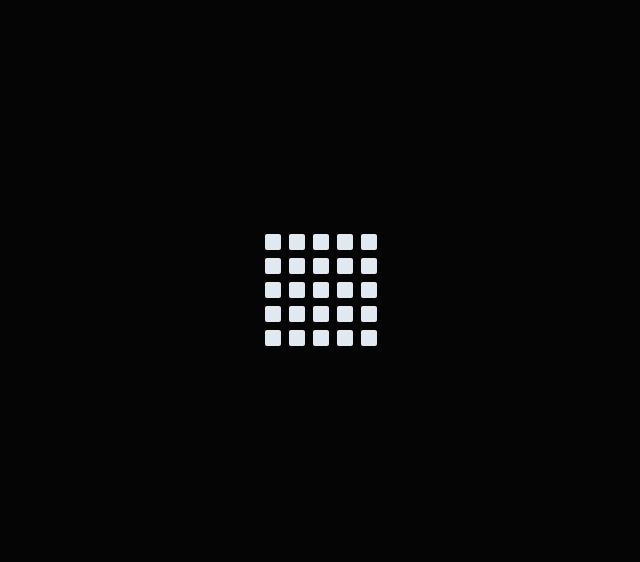
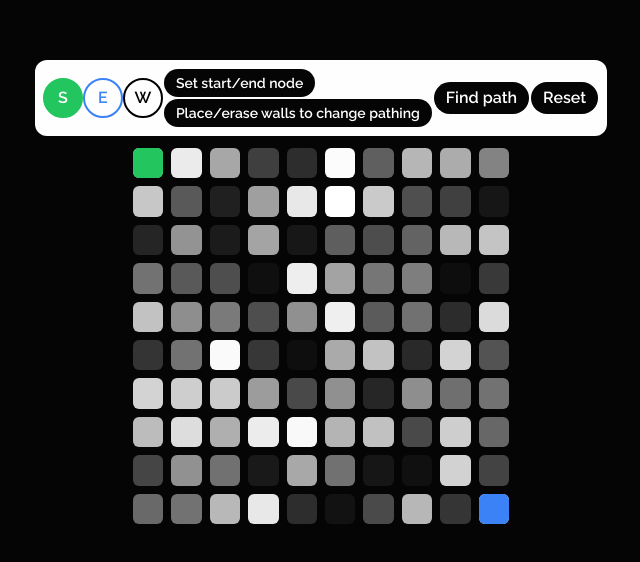
Before and after one commit to HudsonPryde/portfolio, a Next.js app: page /projects/pathing in a window 1280 px wide. Shown: the part 110-672 px from the top of the page, without its empty margins (319-959 px from the left). Built offline with nearby package versions, Linux system fonts and the light colour scheme.

Commit message:
add dijkstra

```diff
--- /dev/null
+++ b/app/projects/pathing/AStar.ts
@@ -0,0 +1,4 @@
+import { Node } from './Node';
+export default function AStar(start: Node, end: Node, walls: Node[], grid: Node[][], diagonal: boolean) {
+
+}
--- /dev/null
+++ b/app/projects/pathing/Dijkstra.ts
@@ -0,0 +1,49 @@
+import { Node, Grid } from './Node';
+export default function Dijkstra(start: Node, end: Node, walls: Node[], grid: Grid) {
+    let open: Node[] = [start];
+    let distances: number[][] = grid.nodes.map((row) => row.map((node) => Infinity));
+    let path: Node[] = [];
+    let current: Node = start;
+    distances[start.x][start.y] = 0;
+
+    while (!end.visited && open.length > 0) {
+        // remove all walls from the set of neighbors
+        if (walls.length > 0) current.neighbors = current.neighbors.filter((node) => !walls.includes(node))
+        // prioritize ending over maximizing value
+        if (current.neighbors.includes(end)) {
+            current.visited = true
+            end.visited = true
+            end.prev = current
+            break
+        }
+        // update distances for each neighbor
+        current.neighbors.forEach((node) => {
+            // minimize distance - if new path is smaller -> swap
+            if (node.visited) return;
+            const swap = distances[node.x][node.y] > distances[current.x][current.y] + node.weight
+            if (swap) {
+                distances[node.x][node.y] = distances[current.x][current.y] + node.weight
+                node.prev = current
+            }
+            // add each to open if not included already
+            if (!open.includes(node)) open.push(node)
+        })
+        // done with current node
+        current.visited = true
+        // remove visited node
+        open = open.filter((node) => !node.visited)
+        // find the open node with the smallest distance
+        const values = open.map((node) => distances[node.x][node.y])
+        const index = values.indexOf(Math.min(...values))
+        current = open[index];
+    }
+    // track path back from end
+    let trace: Node|null = end
+    while (trace) {
+        if (trace===null) break
+        path.push(trace)
+        trace = trace?.prev
+    }
+
+    return path.reverse()
+}
--- /dev/null
+++ b/app/projects/pathing/Node.ts
@@ -0,0 +1,79 @@
+import { ReactNode, Key } from "react";
+export interface Node {
+    x: number;
+    y: number;
+    neighbors: Node[];
+    visited: boolean;
+    weight: number;
+    prev: Node|null;
+    is(node: Node): boolean;
+    addNeighbor(node: Node): void;
+    getNeighbors(): Node[];
+}
+export class Node implements Node {
+    x: number;
+    y: number;
+    neighbors: Node[] = [];
+    prev: Node|null = null;
+    visited: boolean = false;
+    weight: number  = Math.floor(Math.random() * 1000);
+
+    constructor(x: number, y: number) {
+        this.x = x;
+        this.y = y;
+    }
+
+    is(node: Node): boolean {
+        return this.x === node.x && this.y === node.y;
+    }
+
+    addNeighbor(node: Node): void {
+        this.neighbors.push(node);
+    }
+    getNeighbors(): Node[] {
+        return this.neighbors;
+    }
+}
+
+const cardinal = [
+    {x: +1, y: 0},
+    {x: 0, y: +1},
+    {x: -1, y: 0},
+    {x: 0, y: -1},
+]
+const diagonals = [
+    ...cardinal,
+    {x: +1, y: +1},
+    {x: -1, y: +1},
+    {x: -1, y: +1},
+    {x: +1, y: -1},
+]
+
+export class Grid {
+    nodes: Node[][];
+    constructor(nodes: Node[][]) {
+        this.nodes = nodes;
+    }
+
+    get = (x: number, y: number): Node|null => {
+        try {
+            const node = this.nodes[x][y]
+            return node
+        } catch (error) {
+            return null
+        }
+    }
+
+    assignNeighbors = (diagonal: boolean): void => {
+        this.nodes.forEach((row: Node[]) => {
+            row.forEach((node: Node) => {
+                // add all nodes directly beside current node as neighbors
+                const direction = diagonal ? diagonals : cardinal
+                direction.forEach((cord) => {
+                    const neighbor = this.get(node.x + cord.x, node.y + cord.y)
+                    if (neighbor) node.addNeighbor(neighbor)
+                })
+            })
+        })
+    }
+}
--- a/app/projects/pathing/page.tsx
+++ b/app/projects/pathing/page.tsx
@@ -1,63 +1,114 @@
 'use client';
 import { create } from 'domain';
-import {useState, useEffect, Key} from 'react';
-
-class Node<Object> {
-    x: number;
-    y: number;
-    neighbors: Node<Object>[];
-    visited: boolean;
-
-    constructor(x: number, y: number) {
-        this.x = x;
-        this.y = y;
-        this.neighbors = [];
-        this.visited = false;
-    }
-}
+import {useState, useEffect, Key, useReducer, useCallback} from 'react';
+import { Node, Grid } from './Node';
+import Dijkstra from './Dijkstra';
 
 export default function Pathing() {
+    const [reset, setReset] = useState<Boolean>(false);
     // grid is nested array of nodes
-    const [grid, setGrid] = useState<Node<Object>[][]>();
+    const [grid, setGrid] = useState<Grid>();
     // start and end nodes defined by user
-    const [start, setStart] = useState<Node<Object>>(new Node(0, 0));
-    const [end, setEnd] = useState<Node<Object>>(new Node(5, 5));
+    const [start, setStart] = useState<Node>(new Node(0,0));
+    const [end, setEnd] = useState<Node>(new Node(9,9));
     // final path to be displayed
-    const [path, setPath] = useState<Node<Object>[]>();
+    const [path, setPath] = useState<Node[]>([]);
+    // walls are nodes that cannot be traversed
+    const [walls, setWalls] = useState<Node[]>([]);
     // size of grid - (size x size)
-    const [size, setSize] = useState<number>(5);
+    const [size, setSize] = useState<number>(10);
+
+    const [settings, dispatch] = useReducer((state: any, action: any) => {
+        switch (action.type) {
+            case 'select':
+                return {...state, select: action.payload};
+            case 'size':
+                return {...state, size: action.payload};
+            default:
+                return state;
+        }
+    }, {
+        select: 'start',
+        size: size
+    });
 
     // create grid when size changes
     useEffect(() => {
-        let grid = [];
+        let acc = [];
         for (let i = 0; i < size; i++) {
             let row = [];
             for (let j = 0; j < size; j++) {
                 row.push(new Node(i, j));
             }
-            grid.push(row);
+            acc.push(row);
         }
+        const grid = new Grid(acc);
+        grid.assignNeighbors(false);
+        setStart(grid.nodes[0][0])
+        setEnd(grid.nodes[size-1][size-1])
         setGrid(grid);
-    }, [size]);
+    }, [size, reset]);
 
-    const square = (_node: Node<Object>) => {
+    const square = (_node: Node) => {
+        const isStart = _node.is(start);
+        const isEnd = _node.is(end);
+        const isWall = walls.some((wall: Node) => wall.is(_node));
+        const inPath = path?.includes(_node)
+        const color = isStart ? 'bg-green-500' : isEnd ? 'bg-blue-500' : isWall ? 'bg-dark border border-slate-500' : inPath ? 'bg-amber-500' : 'bg-transparent';
         return (
-            <div className='rounded-sm bg-slate-200 w-4 h-4 m-1'>
-
-            </div>
+            <button className={`rounded-md ${color} w-full h-full transition-all`}
+            onClick={() => {
+                if (settings.select === 'start' && !isWall) {
+                    setStart(_node);
+                } else if (settings.select === 'end' && !isWall) {
+                    setEnd(_node);
+                } else if (settings.select === 'wall') {
+                    isWall ? setWalls((prev) => prev.filter((wall: Node) => !wall.is(_node))) : setWalls((prev) => [...prev, _node]);
+                }
+            }}/>
         );
     };
 
+    // find path
+    function findPath() {
+        if(!start||!end||!walls||!grid) return
+        const path = Dijkstra(start, end, walls, grid);
+        if (!path) return
+        showPath(path)
+    }
+    // animate path
+    function showPath(path: Node[]) {
+        path.forEach((node, index) => {
+            setTimeout(() => {
+                setPath((prev) => [...prev, node])
+            }, 200*index)
+        })
+    }
+
     return (
-        <main className='flex w-screen h-screen flex-col p-12 font-inter overflow-x-hidden'>
+        <main className='flex w-screen h-screen flex-col p-12 font-inter overflow-x-hidden justify-center items-center font-raleway font-semibold'>
+            <div className='flex flex-row justify-center items-center bg-primary p-2 rounded-xl m-2'>
+                    <button className={`rounded-full border-2 border-green-500 ${settings.select === 'start' ? 'bg-green-500 text-white' : 'text-green-500'} p-2 w-10 h-10 flex-row flex justify-center items-center`} onClick={() => dispatch({type: 'select', payload: 'start'})}><p className="text-md">S</p></button>
+                    <button className={`rounded-full border-2 border-blue-500 ${settings.select === 'end' ? 'bg-blue-500 text-white' : 'text-blue-500'} p-2 w-10 h-10 flex-row flex justify-center items-center`} onClick={() => dispatch({type: 'select', payload: 'end'})}><p className="text-md">E</p></button>
+                    <button className={`rounded-full border-2 border-black ${settings.select === 'wall' ? 'bg-black text-white' : 'text-black'} p-2 w-10 h-10 flex-row flex justify-center items-center`} onClick={() => dispatch({type: 'select', payload: 'wall'})}><p className="text-md">W</p></button>
+                    <div className='flex flex-col justify-center items-start text-white text-sm'>
+                        <div className="bg-dark rounded-full p-1 px-3 m-[1px]"><p>Set start/end node</p></div>
+                        <div className="bg-dark rounded-full p-1 px-3 m-[1px]"><p>Place/erase walls to change pathing</p></div>
+                    </div>
+                    <button onClick={() => findPath()} className="bg-dark rounded-full p-1 px-3 m-[1px] text-white"><p>Find path</p></button>
+                    <button onClick={() => {setReset(!reset); setPath([]); setWalls([])}} className="bg-dark rounded-full p-1 px-3 m-[1px] text-white"><p>Reset</p></button>
+                </div>
             {/* grid squares */}
-            <div className='flex flex-1 flex-col justify-center items-center'>
-                {grid?.map((row: Array<Node<Object>>, index: Key) => {
+            <div className='flex flex-col justify-center items-center h-96 w-96'>
+                {grid?.nodes.map((row: Array<Node>, index: Key) => {
                     return (
-                        <div key={index} className='flex flex-row'>
-                            {row.map((_node: Node<Object>, index: Key) => {
+                        <div key={index} className='flex flex-1 flex-row w-full h-16'>
+                            {row.map((_node: Node, index: Key) => {
                                 return (
-                                    <div key={index} className="flex flex-1">
+                                    <div key={index}
+                                    className='flex-1 flex-col flex m-1 transition-all rounded-md'
+                                    style={{backgroundColor: `rgba(255, 255, 255, ${(_node.weight*-0.0101 + 10.10101)/10})`}}
+                                    >
                                         {square(_node)}
                                     </div>
                                 );
```
